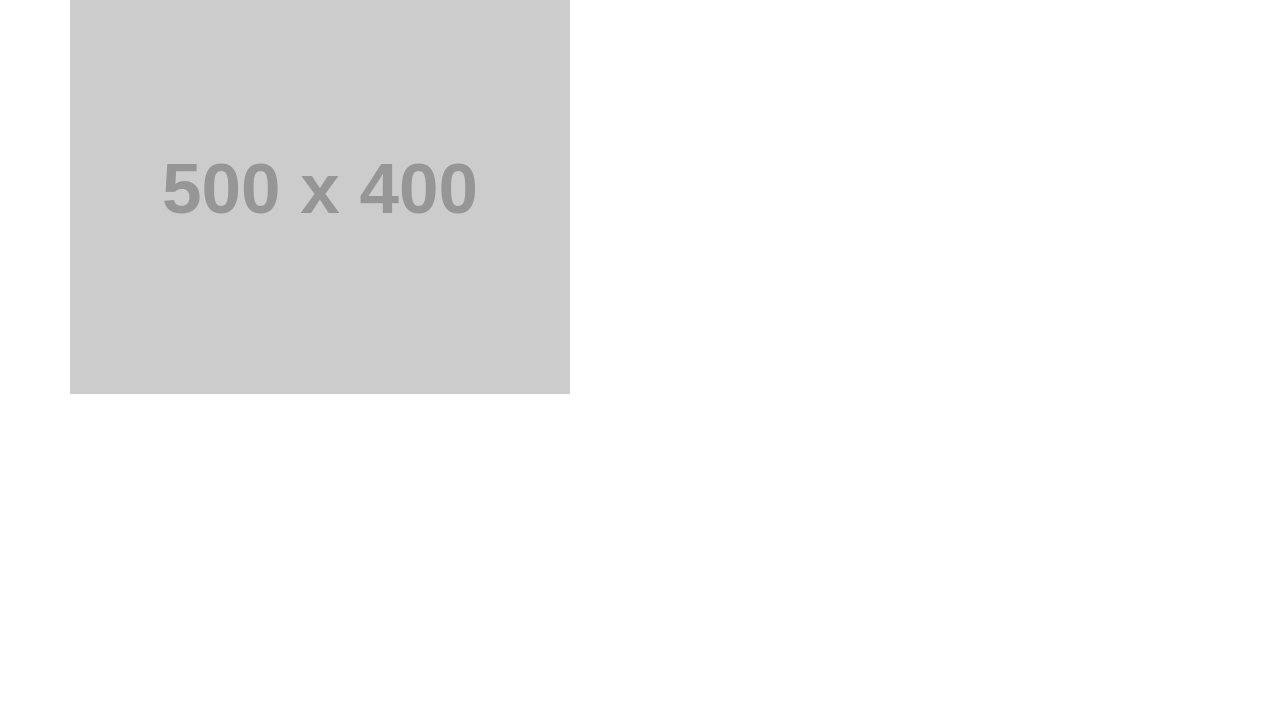
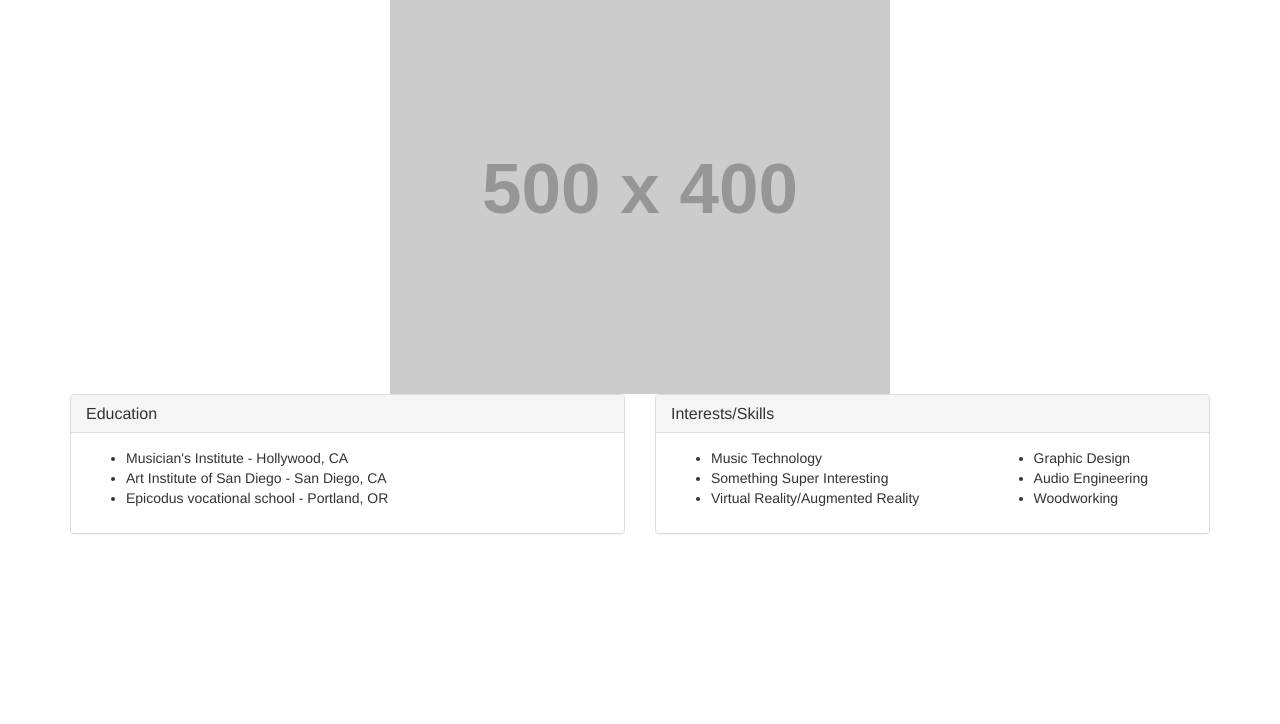
Before and after one commit to ByronB81/Portfolio, a plain HTML site: page index.html in a window 1280 px wide. Shown: the part 76-800 px from the top of the page. Drawn offline with nearby package versions, Linux system fonts and the light colour scheme; placeholder pictures from the web are drawn by us.

Commit message:
add panels for education, skills, and interests

```diff
--- a/index.html
+++ b/index.html
@@ -7,8 +7,58 @@
   </head>
   <body>
     <div class="container">
-      <h1>Byron Blocker</h1>
-      <img src="http://placehold.it/500x400">
+        <!--Landing-->
+      <div class="middle">
+        <h1>Byron Blocker</h1>
+        <img src="http://placehold.it/500x400" alt="black and white drawing of Byron Blocker" title="Byron Blocker">
+      </div>
+        <!--Landing End-->
+      <div class="row">
+        <div class="col-md-6">
+          <div class="panel panel-default">
+            <div class="panel-heading">
+              <h3 class="panel-title">Education</h3>
+            </div>
+            <div class="panel-body">
+              <ul>
+                <li>Musician's Institute - Hollywood, CA</li>
+                <li>Art Institute of San Diego - San Diego, CA</li>
+                <li>Epicodus vocational school - Portland, OR</li>
+              </ul>
+            </div>
+          </div>
+        </div>
+        <div class="col-md-6">
+          <div class="panel panel-default">
+            <div class="panel-heading">
+              <h3 class="panel-title">Interests/Skills</h3>
+            </div>
+
+            <div class="row">
+              <div class="panel-body">
+                <div class="col-md-7">
+                  <ul>
+                    <li>Music Technology</li>
+                    <li>Something Super Interesting</li>
+                    <li>Virtual Reality/Augmented Reality</li>
+                  </ul>
+                </div>
+                <div class="col-md-5">
+                  <ul>
+                    <li>Graphic Design</li>
+                    <li>Audio Engineering</li>
+                    <li>Woodworking</li>
+                  </ul>
+                </div>
+              </div>
+            </div>
+
+          </div>
+        </div>
+          <!--1st Row End-->
+      </div class="row">
+
+          <!--Container End-->
     </div>
   </body>
 </html>
```
